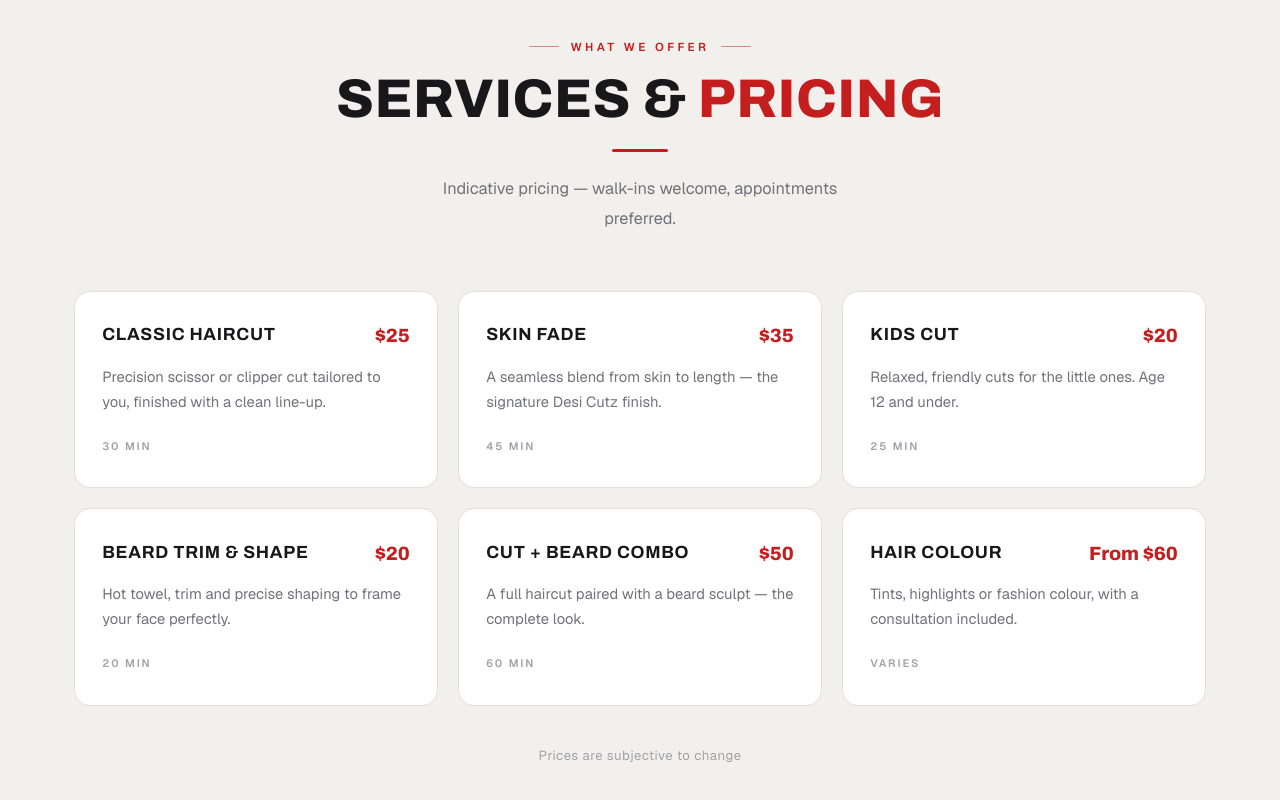
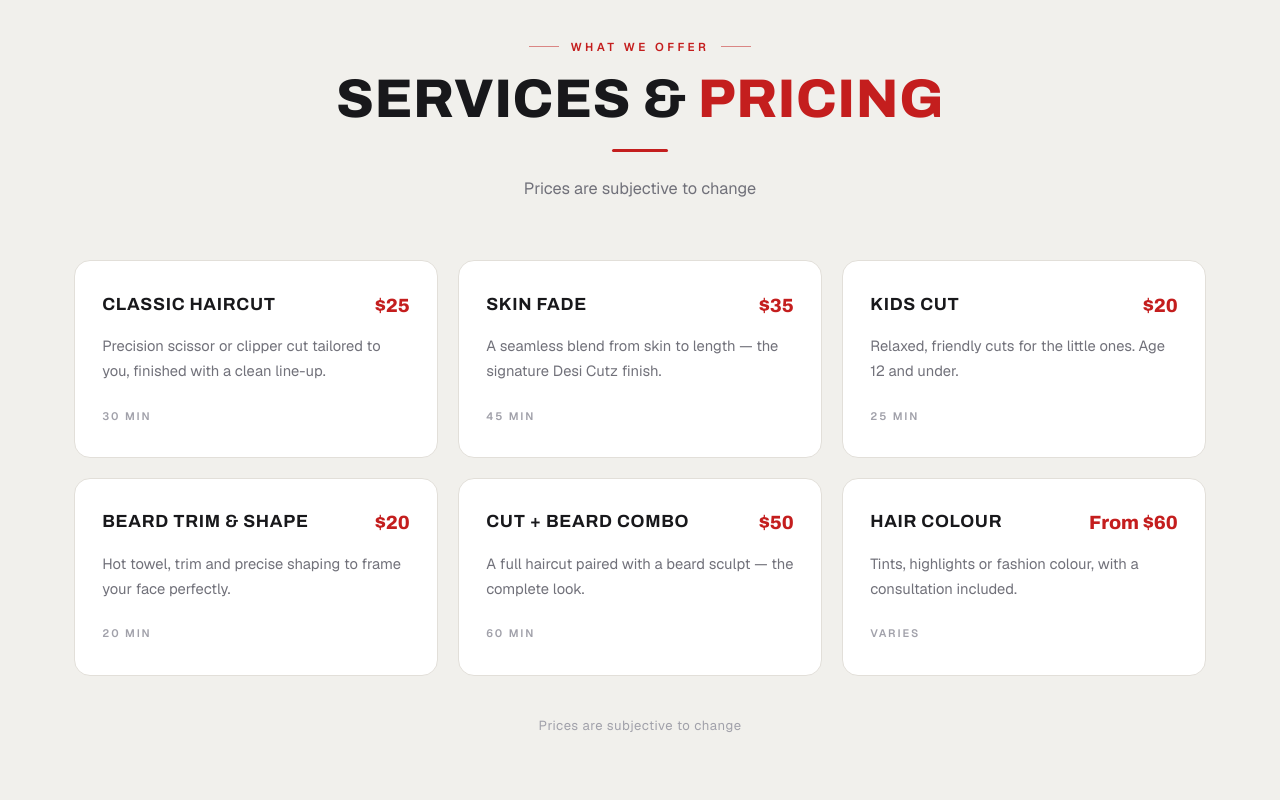
Before and after one commit to Harish3741/desi-cutz-glenwood, a Next.js app: page /desi-cutz-glenwood/ in a window 1280 px wide. Shown: the part 911-1711 px from the top of the page. Built offline with nearby package versions, Linux system fonts and the light colour scheme.

Commit message:
Update services subtitle to 'Prices are subjective to change'
Co-Authored-By: Claude Sonnet 4.6 <noreply@anthropic.com>
Claude-Session: https://claude.ai/code/session_01UuaHBgqddxKypcMipnF4Zt

```diff
--- a/components/Services.tsx
+++ b/components/Services.tsx
@@ -16,7 +16,7 @@ export default function Services() {
           <h2 className="title">Services &amp; <span className="accent-text">Pricing</span></h2>
           <div className="rule" />
           <p className="lead" style={{ maxWidth: "460px", margin: "1.4rem auto 0" }}>
-            Indicative pricing — walk-ins welcome, appointments preferred.
+            Prices are subjective to change
           </p>
         </div>
 
```
